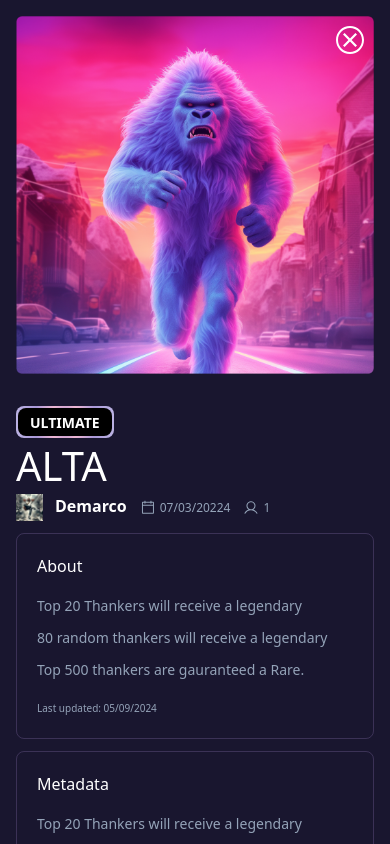
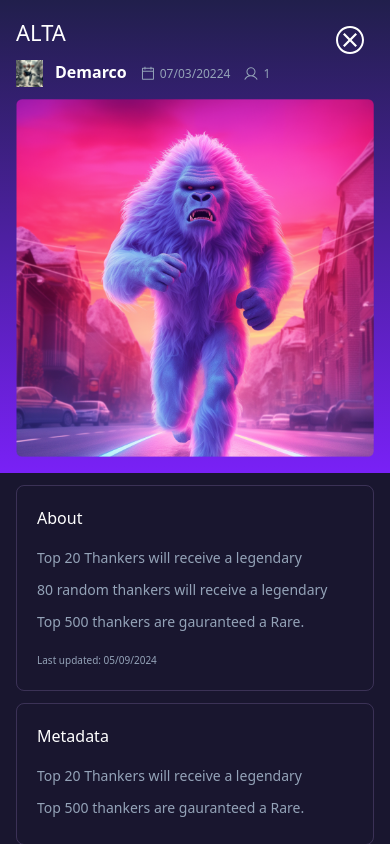
Before and after one commit to TanmayNewatia/creatow-frontend, a React (Vite) app: page /vault in a window 390 px wide. Both pictures are taken after a click on the element 99 px from the left and 970 px from the top of the page. Shown: the part 289-1133 px from the top of the page. Built offline with nearby package versions, Linux system fonts and the light colour scheme.

Commit message:
- Update modal styling for mobile

```diff
--- a/src/components/modal/NFTModal.jsx
+++ b/src/components/modal/NFTModal.jsx
@@ -17,7 +17,7 @@ import cardItems from "../../constants/card";
 function NFTModal(props) {
   return (
     <main className="fixed w-screen h-screen top-0 left-0 bg-black bg-opacity-20 backdrop-blur-md z-[9999] !overflow-y-auto">
-      <section className="relative w-full max-w-[1260px] text-white bg-[#19162f] p-4 lg:p-16 mx-auto my-auto">
+      <section className="relative w-full max-w-[1260px] text-white bg-[#19162f] p-0 lg:p-16 mx-auto my-auto">
         {/* Close button */}
         <button
           onClick={() => props.closeFn(false)}
@@ -26,13 +26,14 @@ function NFTModal(props) {
           <img src={crossIcon} alt="" />
         </button>
 
-        <div className="flex flex-col lg:flex-row gap-8 !overflow-y-scroll">
+        <div className="hidden lg:flex flex-col lg:flex-row gap-8 !overflow-y-scroll">
           {/* Big NFT image */}
           <img
             src={NFTImage}
             alt=""
-            className="max-w-[522px] h-fit aspect-square"
+            className="hidden lg:block max-w-[522px] h-fit aspect-square"
           />
+
           {/* Right content */}
           <div className="w-full space-y-3">
             {/* ULTIMATE Tag */}
@@ -98,6 +99,78 @@ function NFTModal(props) {
           </div>
         </div>
 
+        {/* Mobile */}
+        <div className="lg:hidden flex flex-col lg:flex-row gap-8 !overflow-y-scroll">
+          {/* Right content */}
+          <div className="w-full space-y-3">
+            <div className="w-full space-y-3 bg-gradient-to-b from-[#211f4c] to-[#7921f6] p-4">
+              {/* NFT Name */}
+              <h1 className="text-[22px] font-medium leading-8">ALTA</h1>
+              <div className="flex items-center gap-3">
+                {/* Creator name */}
+                <div className="flex gap-3">
+                  <img
+                    src={creatorPfp}
+                    alt=""
+                    className="w-[27px] aspect-square"
+                  />
+                  <p className="font-bold">Demarco</p>
+                </div>
+                {/* Date */}
+                <div className="flex gap-1">
+                  <img src={calendarIcon} alt="" />
+                  <p className="text-[#94A3B8] text-[12px]">07/03/20224</p>
+                </div>
+                {/* People */}
+                <div className="flex gap-1">
+                  <img src={personIcon} alt="" />
+                  <p className="text-[#94A3B8] text-[12px]">1</p>
+                </div>
+              </div>
+
+              {/* Big NFT image */}
+              <img
+                src={NFTImage}
+                alt=""
+                className="w-fit h-fit aspect-square"
+              />
+            </div>
+
+            <div className="space-y-3 px-4">
+              {/* About */}
+              <div className="w-full border border-[#d0aaff30] rounded-lg space-y-3 p-5">
+                <h3 className="font-medium">About</h3>
+                <p className="text-[#94A3B8] text-sm leading-8">
+                  Top 20 Thankers will receive a legendary <br />
+                  80 random thankers will receive a legendary <br />
+                  Top 500 thankers are gauranteed a Rare.
+                </p>
+                <p className="text-[#94A3B8] text-[10px] leading-5 mt-3">
+                  Last updated: 05/09/2024
+                </p>
+              </div>
+
+              {/* Metadata */}
+              <div className="w-full border border-[#d0aaff30] rounded-lg space-y-3 p-5">
+                <h3 className="font-medium">Metadata</h3>
+                <p className="text-[#94A3B8] text-sm leading-8">
+                  Top 20 Thankers will receive a legendary <br />
+                  Top 500 thankers are gauranteed a Rare.
+                </p>
+              </div>
+
+              {/* From the same drop */}
+              <div className="w-full border border-[#d0aaff30] rounded-lg space-y-3 p-5">
+                <h3 className="font-medium">FROM THE SAME DROP</h3>
+                <p className="text-[#94A3B8] text-sm leading-8">
+                  Top 20 Thankers will receive a legendary <br />
+                  Top 500 thankers are gauranteed a Rare.
+                </p>
+              </div>
+            </div>
+          </div>
+        </div>
+
         {/* Bottom cards carousel - Desktop */}
         <div className="hidden lg:block mt-10 space-y-10">
           <p>More from Demarco</p>
@@ -128,7 +201,7 @@ function NFTModal(props) {
         </div>
 
         {/* Bottom cards section - Mobile */}
-        <div className="lg:hidden w-fit grid grid-cols-2 md:grid-cols-3 gap-2 place-items-center mt-3 mx-auto">
+        <div className="lg:hidden w-fit grid grid-cols-2 md:grid-cols-3 gap-2 place-items-center mt-3 px-4 mx-auto">
           {cardItems.map((item) => {
             return (
               <Card
```
